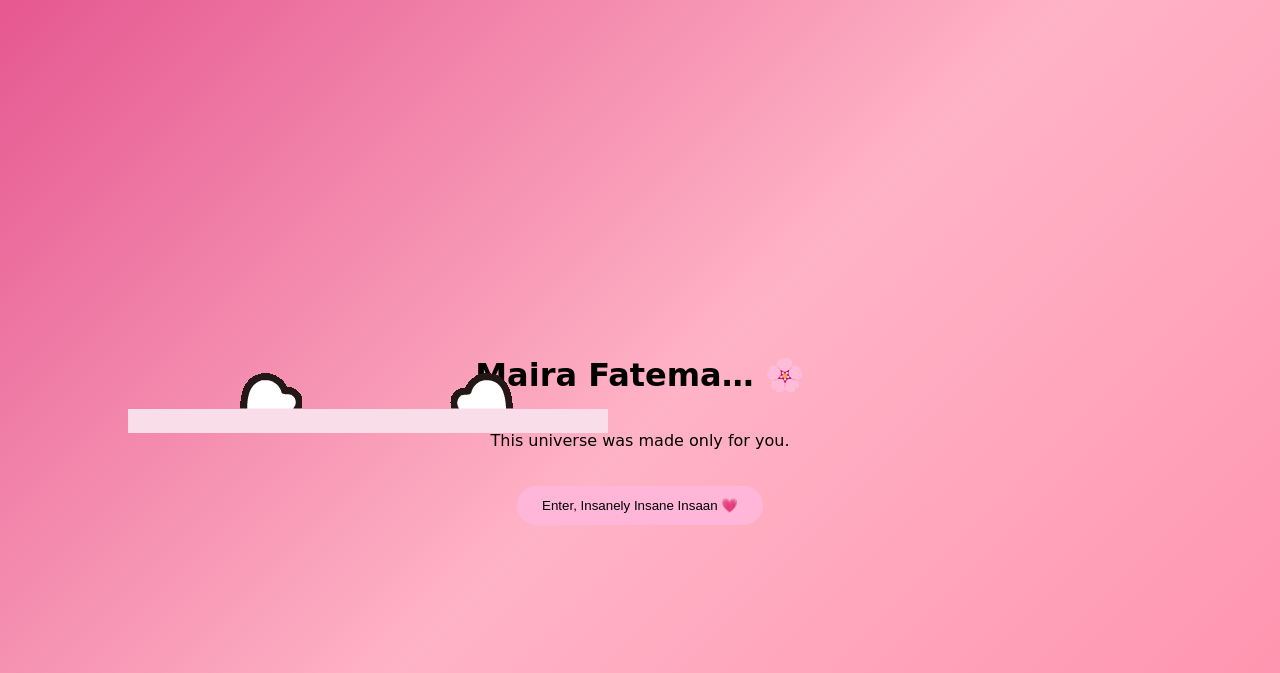
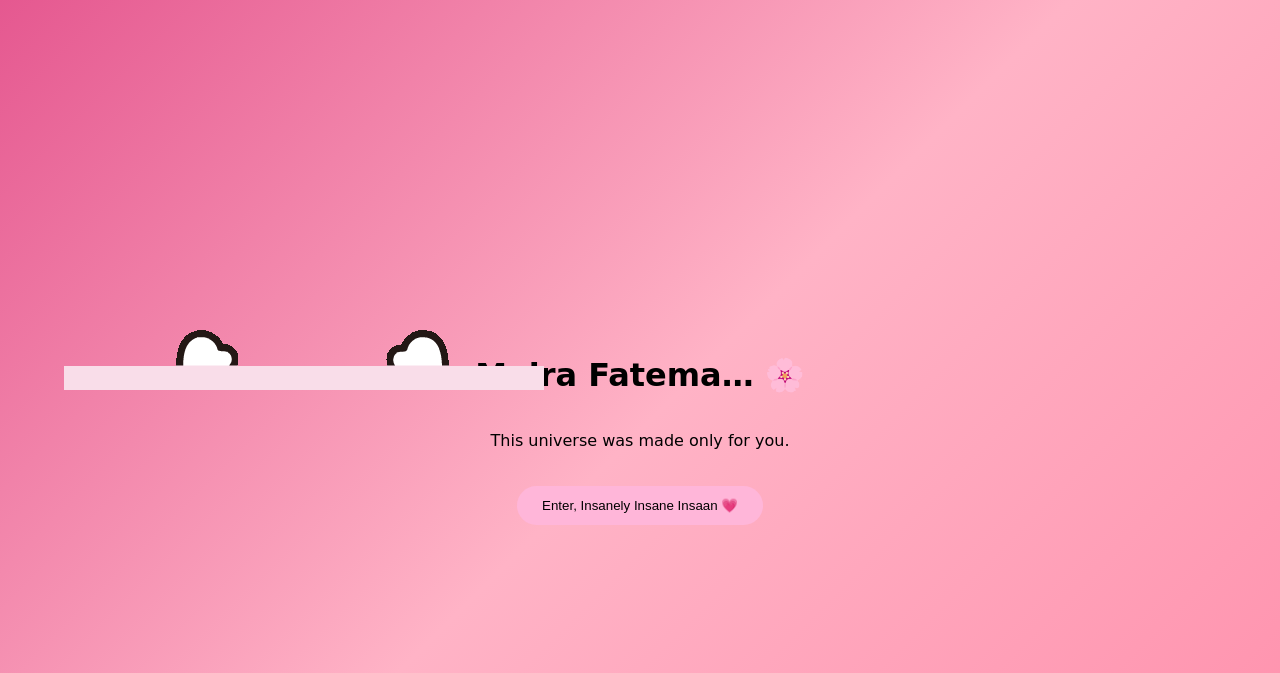
Before and after one commit to Areeb-Syed1/maira_universe, a Flask app: page / in a window 1280 px wide. Shown: the top 673 px of the page. Run offline with Flask 3, Linux system fonts and the light colour scheme.

Commit message:
Update image style in welcome.html
Adjusted image positioning in welcome.html.

```diff
--- a/templates/welcome.html
+++ b/templates/welcome.html
@@ -5,7 +5,7 @@
 
   <img src="{{ url_for('static', filename='stickers/hellokitty.gif') }}"
      class="sticker"
-     style="top:15%; left:10%;">
+     style="top:10%; left:5%;">
 
   <h1>Maira Fatema… 🌸</h1>
     <p>This universe was made only for you.</p>
```
